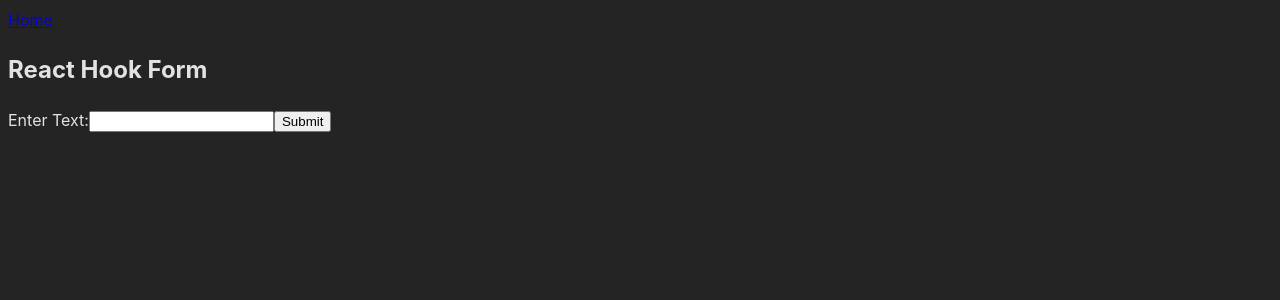
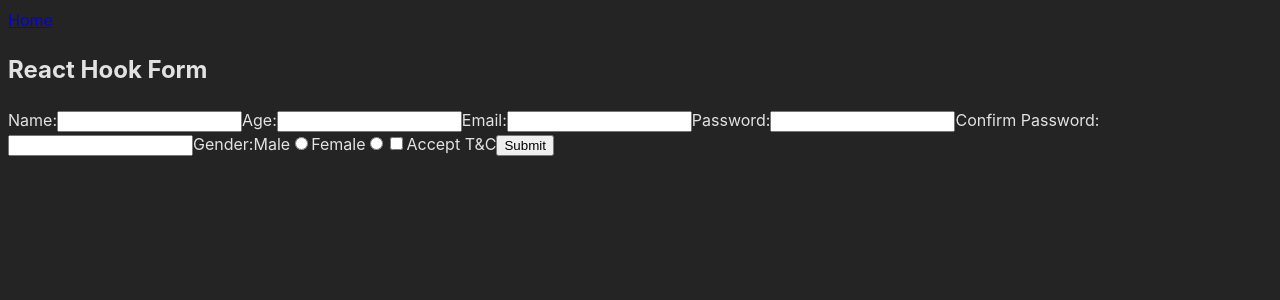
Before and after one commit to Yuliya0503/React-Forms, a React (Vite) app: page /hook-form in a window 1280 px wide. Shown: the top 300 px of the page. Built offline with nearby package versions, Linux system fonts and the light colour scheme.

Commit message:
feat: add basic markup and logic to Hook Form

```diff
--- a/src/HookForm.tsx
+++ b/src/HookForm.tsx
@@ -5,18 +5,26 @@ import { setFormData } from './Store/formReduser';
 import { Link, useNavigate } from 'react-router-dom';
 
 interface FormInput {
-  textInput: string;
+  name: string;
+  age: number;
+  email: string;
+  password: string;
+  confirmPassword: string;
+  gender: string;
+  acceptTerms: boolean;
+  //+picture + country
 }
 
 const HookForm: React.FC = () => {
-  const { register, handleSubmit } = useForm<FormInput>();
+  const { register, handleSubmit, watch } = useForm<FormInput>();
   const dispatch = useDispatch();
   const navigate = useNavigate();
 
+  const password = watch('password', '');
+  //const confirmPassword = watch('confirmPassword', '');
+
   const onSubmit = (data: FormInput) => {
     dispatch(setFormData(data));
-    alert(`Submitted value: ${data.textInput}`);
-    // Логика для редиректа на страницу success
     navigate('/success');
   };
 
@@ -25,9 +33,48 @@ const HookForm: React.FC = () => {
       <Link to="/">Home</Link>
       <h2>React Hook Form</h2>
       <form onSubmit={handleSubmit(onSubmit)}>
+        <label htmlFor="name">Name:</label>
+        <input
+          {...register('name', { required: true, pattern: /^[A-Z][a-zA-Z]*$/ })}
+        />
+
+        <label htmlFor="age">Age:</label>
+        <input {...register('age', { required: true, min: 0 })} type="number" />
+
+        <label htmlFor="email">Email:</label>
+        <input
+          {...register('email', { required: true, pattern: /^\S+@\S+$/i })}
+          type="email"
+        />
+
+        <label htmlFor="password">Password:</label>
+        <input
+          {...register('password', {
+            required: true,
+            // validate: (value) => {
+            // },
+          })}
+          type="password"
+        />
+
+        <label htmlFor="confirmPassword">Confirm Password:</label>
+        <input
+          {...register('confirmPassword', {
+            required: true,
+            validate: (value) => value === password || 'Passwords should match',
+          })}
+          type="password"
+        />
+
+        <label>Gender:</label>
+        <label htmlFor="male">Male</label>
+        <input {...register('gender')} type="radio" value="male" />
+        <label htmlFor="female">Female</label>
+        <input {...register('gender')} type="radio" value="female" />
+
         <label>
-          Enter Text:
-          <input {...register('textInput')} />
+          <input {...register('acceptTerms')} type="checkbox" />
+          Accept T&C
         </label>
         <button type="submit">Submit</button>
       </form>
```
